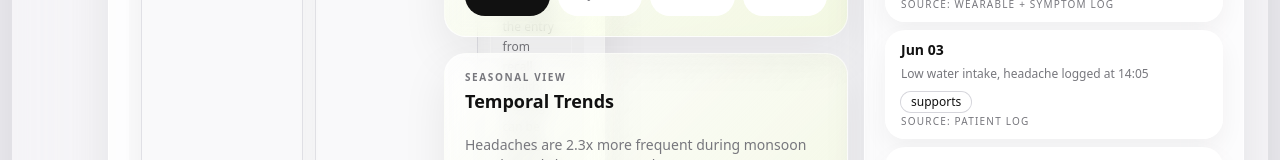
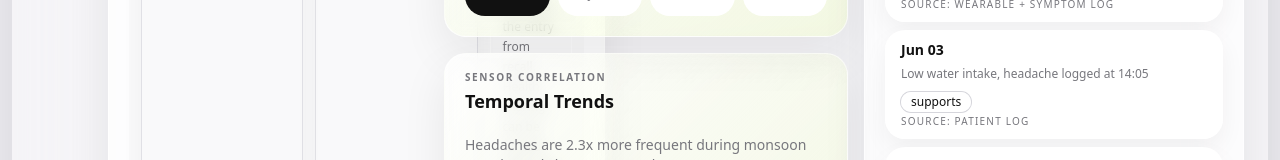
Before and after one commit to Karansankhe/cognee_codebase, a React (Vite) app in the folder frontend/: page / in a window 1280 px wide. Shown: the part 1315-1475 px from the top of the page. Built offline with nearby package versions, Linux system fonts and the light colour scheme.

Commit message:
Update dashboard trends panel

```diff
--- a/frontend/src/features/dashboard/components/TrendsPanel.tsx
+++ b/frontend/src/features/dashboard/components/TrendsPanel.tsx
@@ -8,7 +8,7 @@
 export function TrendsPanel({ trends }: TrendsPanelProps) {
   return (
     <Card className="bg-[linear-gradient(135deg,rgba(255,255,255,0.84),rgba(216,251,100,0.14))]">
-      <CardHeader title="Temporal Trends" eyebrow="Seasonal view" />
+      <CardHeader title="Temporal Trends" eyebrow="Sensor correlation" />
       <CardBody className="space-y-3">
         <p className="text-sm leading-5 text-pulse-muted">{trends.insight}</p>
         <div className="space-y-2">
```
